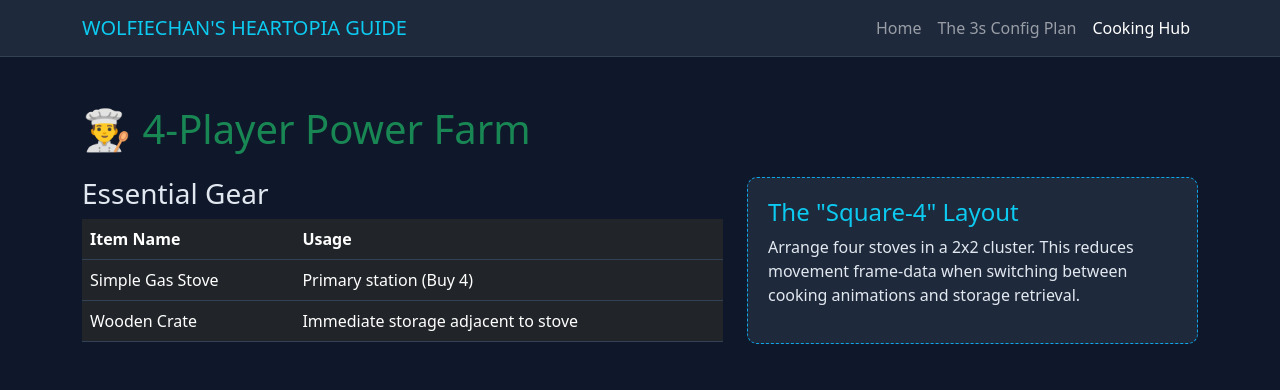
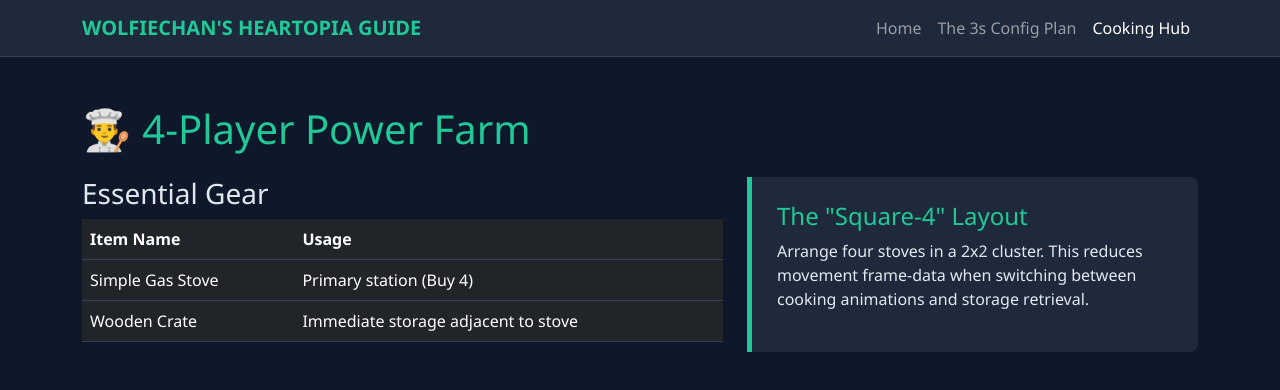
Before and after one commit to KuroyukiDev/heartopia-guide, a plain HTML site: page cooking.html in a window 1280 px wide. Drawn offline with nearby package versions, Linux system fonts and the light colour scheme.

Commit message:
Enhance styling with teal accents for improved visibility and consistency

```diff
--- a/cooking.html
+++ b/cooking.html
@@ -5,26 +5,44 @@
     <title>Cooking & Layout | Wolfiechan's Heartopia Guide</title>
     <link href="https://cdn.jsdelivr.net/npm/bootstrap@5.3.8/dist/css/bootstrap.min.css" rel="stylesheet" integrity="sha384-sRIl4kxILFvY47J16cr9ZwB07vP4J8+LH7qKQnuqkuIAvNWLzeN8tE5YBujZqJLB" crossorigin="anonymous">
     <style>
-        body { background-color: #0f172a; color: #e2e8f0; }
+        body { background-color: #0f172a; color: #e2e8f0; font-family: 'Segoe UI', Tahoma, Geneva, Verdana, sans-serif; }
         .navbar { background-color: #1e293b !important; border-bottom: 1px solid #334155; }
+
+        /* Teal Accent Styling */
+        .text-teal { color: #20c997 !important; }
+        .config-card { background-color: #1e293b; border-left: 5px solid #20c997; padding: 25px; margin-bottom: 20px; border-radius: 0 8px 8px 0;}
+
+        code { color: #20c997; background: #334155; padding: 2px 6px; border-radius: 4px; font-size: 0.9em; }
+        .hr-teal { border-top: 1px solid #20c997; opacity: 0.2; }
+
+        /* Custom Badge Colors */
+        .badge-teal { background-color: #20c997; color: #0f172a; font-weight: 600; }
+        .list-group-item { transition: background-color 0.2s; }
+        .list-group-item:hover { background-color: rgba(255,255,255,0.03) !important; }
+
         .table { color: #e2e8f0; border-color: #334155; }
-        .layout-box { background-color: #1e293b; border: 1px dashed #0ea5e9; padding: 20px; border-radius: 10px; }
+        .layout-box { background-color: #1e293b; border: 1px dashed #20c997; padding: 20px; border-radius: 10px; }
     </style>
 </head>
 <body>
-    <nav class="navbar navbar-expand-lg navbar-dark">
+    <nav class="navbar navbar-expand-lg navbar-dark sticky-top">
         <div class="container">
-            <a class="navbar-brand text-info" href="index.html">WOLFIECHAN'S HEARTOPIA GUIDE</a>
-            <div class="navbar-nav ms-auto">
-                <a class="nav-link" href="index.html">Home</a>
-                <a class="nav-link" href="safety.html">The 3s Config Plan</a>
-                <a class="nav-link active" href="cooking.html">Cooking Hub</a>
+            <a class="navbar-brand text-teal fw-bold" href="index.html">WOLFIECHAN'S HEARTOPIA GUIDE</a>
+            <button class="navbar-toggler" type="button" data-bs-toggle="collapse" data-bs-target="#navbarNav">
+                <span class="navbar-toggler-icon"></span>
+            </button>
+            <div class="collapse navbar-collapse" id="navbarNav">
+                <div class="navbar-nav ms-auto">
+                    <a class="nav-link" href="index.html">Home</a>
+                    <a class="nav-link" href="safety.html">The 3s Config Plan</a>
+                    <a class="nav-link active" href="cooking.html">Cooking Hub</a>
+                </div>
             </div>
         </div>
     </nav>
 
     <div class="container my-5">
-        <h1 class="text-success mb-4">👨‍🍳 4-Player Power Farm</h1>
+        <h1 class="text-teal mb-4">👨‍🍳 4-Player Power Farm</h1>
         <div class="row">
             <div class="col-md-7">
                 <h3>Essential Gear</h3>
@@ -37,8 +55,8 @@
                 </table>
             </div>
             <div class="col-md-5">
-                <div class="layout-box">
-                    <h4 class="text-info">The "Square-4" Layout</h4>
+                <div class="config-card">
+                    <h4 class="text-teal">The "Square-4" Layout</h4>
                     <p>Arrange four stoves in a 2x2 cluster. This reduces movement frame-data when switching between cooking animations and storage retrieval.</p>
                 </div>
             </div>
```
Also changed, not shown: index.html (+25 -10 lines).
